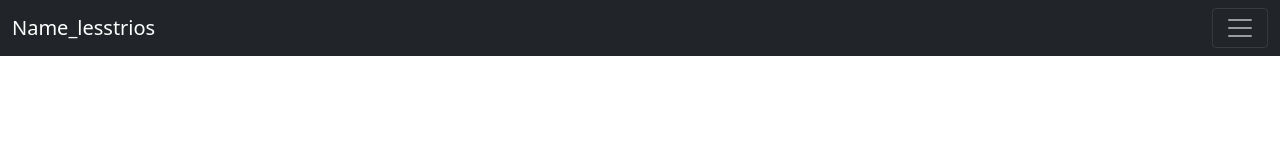
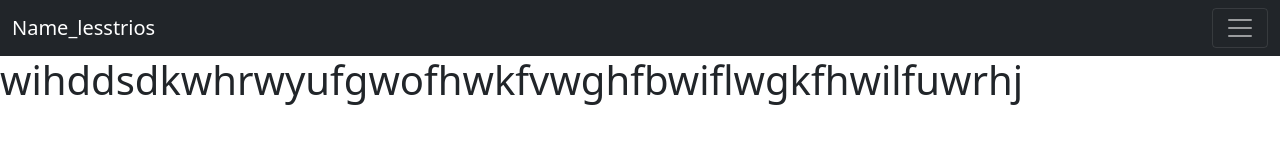
Before and after one commit to TanishqMittal11/Mom-and-Dad, a plain HTML site: page Future Plannings.html in a window 1280 px wide. Drawn offline with nearby package versions, Linux system fonts and the light colour scheme.

Commit message:
sheeeeesh

```diff
--- a/Future Plannings.html
+++ b/Future Plannings.html
@@ -42,4 +42,6 @@
                 </div>
             </div>
         </nav>
+
+<h1> wihddsdkwhrwyufgwofhwkfvwghfbwiflwgkfhwilfuwrhj</h1>
 </body>
```
Also changed, not shown: 1 other file.
